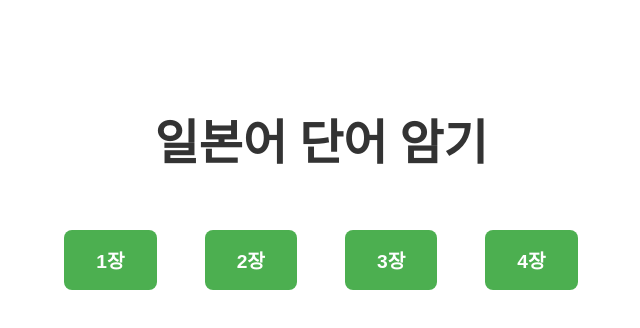
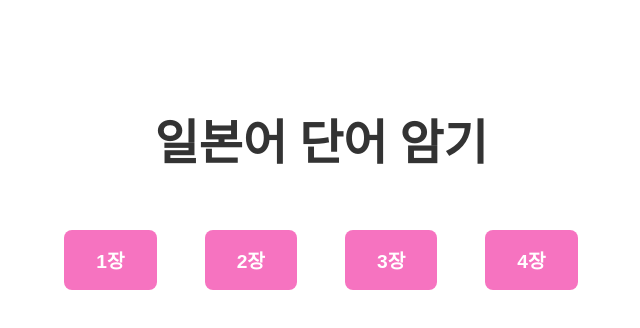
Before and after one commit to Sunami97/nihongo-kanji-study, a React (Vite) app: page / in a window 1280 px wide. Shown: the top 328 px of the page, without its empty margins (319-959 px from the left). Built offline with nearby package versions, Linux system fonts and the light colour scheme.

Commit message:
style 버튼색상 수정정

```diff
--- a/src/pages/CategoryPage.tsx
+++ b/src/pages/CategoryPage.tsx
@@ -26,7 +26,7 @@ const ButtonWrapper = styled.div`
 const ChapterButton = styled.button`
   margin: 0.5rem;
   padding: 1rem 2rem;
-  background-color: #4caf50;
+  background-color: #f673c0;
   color: white;
   border: none;
   border-radius: 8px;
@@ -36,7 +36,7 @@ const ChapterButton = styled.button`
   transition: background-color 0.3s;
 
   &:hover {
-    background-color: #45a049;
+    background-color: #f12ca5;
   }
 `;
 
```
